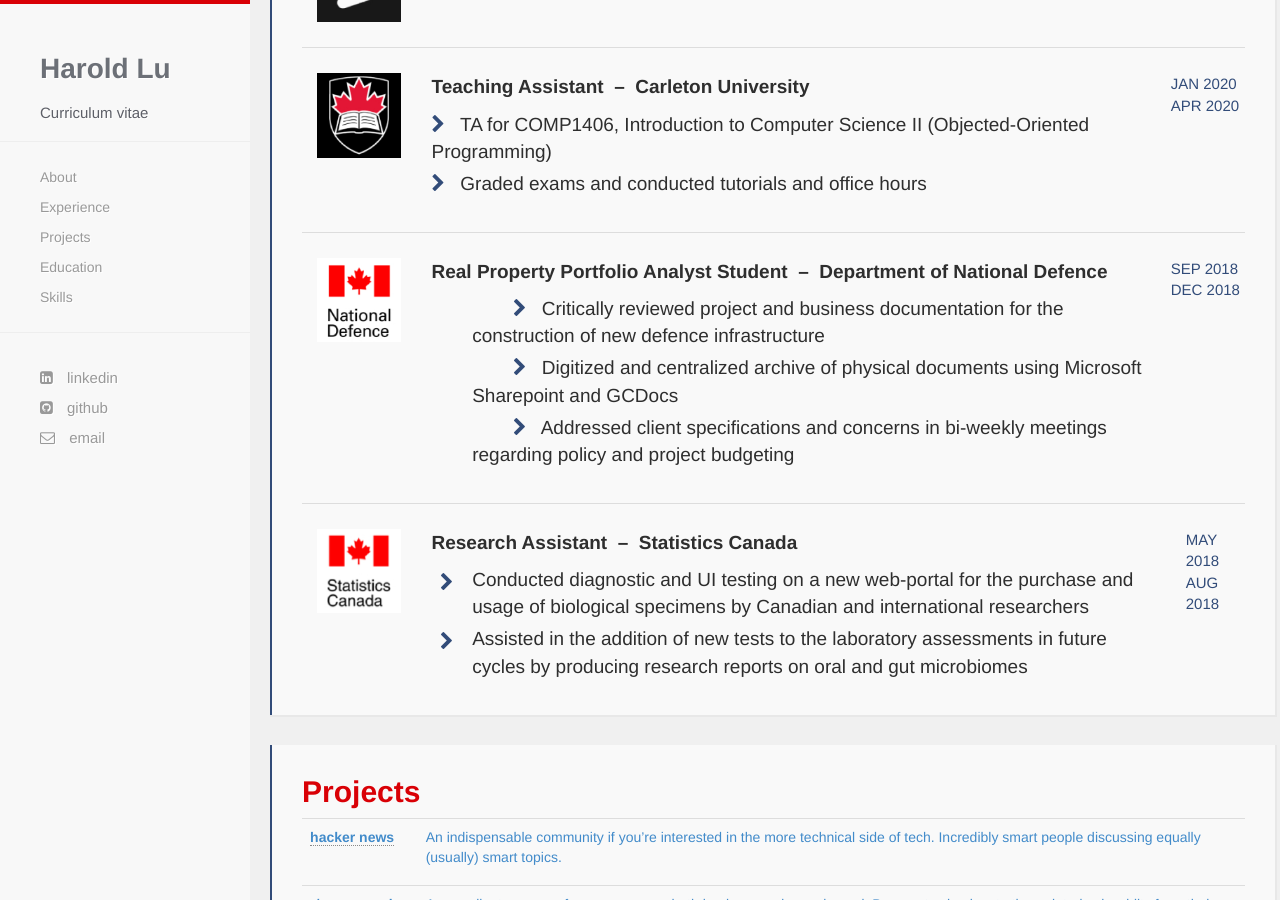
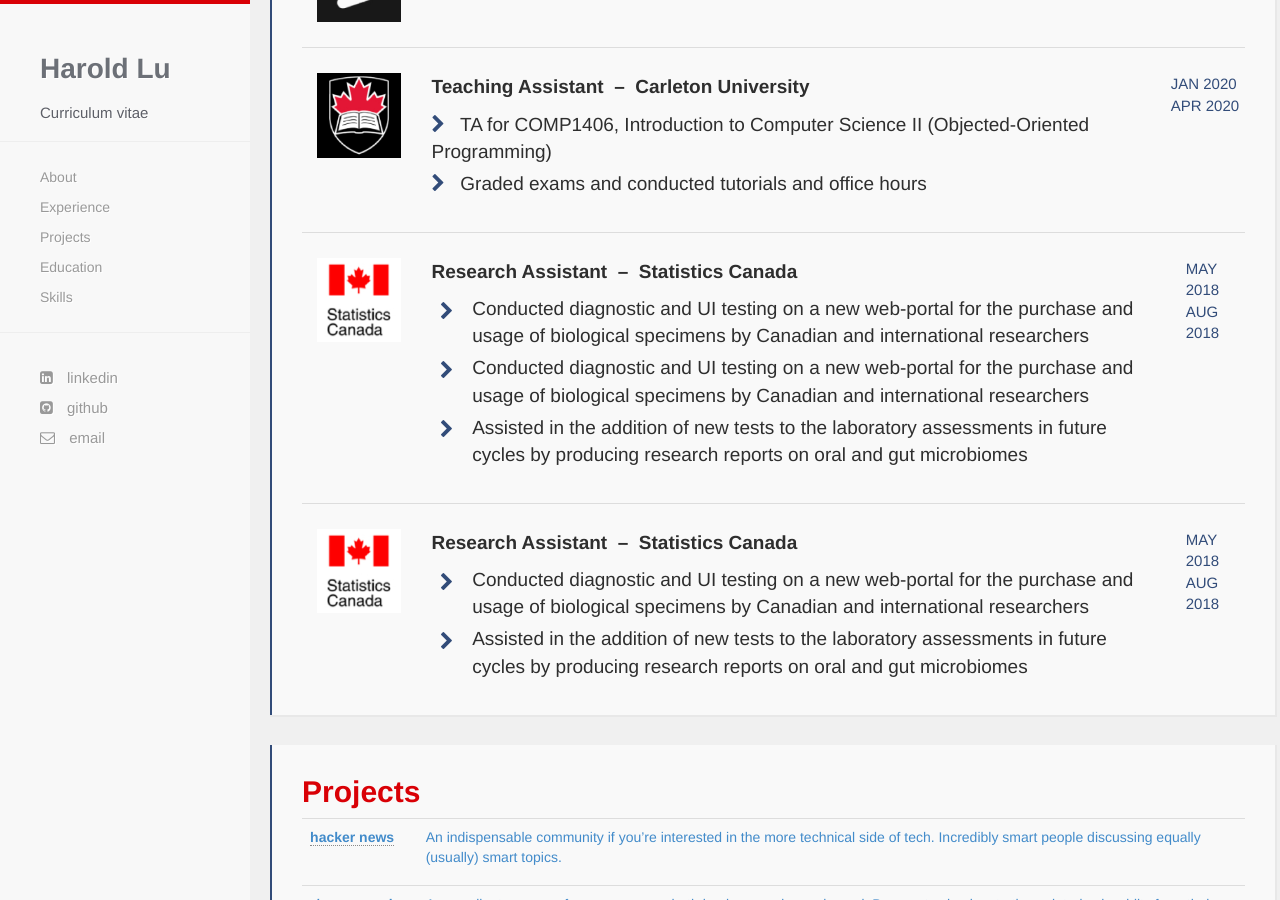
Before and after one commit to harold-lu/harold-lu.github.io, a Jekyll site: the page built from index.html, in a window 1280 px wide and 900 px high, scrolled down 1182 px. Built offline with Jekyll 4.4.1, drawn with Linux system fonts in a browser that asks for light colours; nearby versions of some CDN libraries; some web fonts are replaced.

Commit message:
table update

```diff
--- a/index.html
+++ b/index.html
@@ -61,18 +61,18 @@ title: Herring Cove
           </tr>
           <tr>
             <td style="padding:25px 15px 25px 15px">
-              <p><span class="s1"><img src="{{ site.baseurl }}/images/dnd.jpg" alt="DND logo"></span></p>
+              <p><img src="{{ site.baseurl }}/images/stats.jpg" alt="Statistics Canada logo"></p>
             </td>
             <td style="width:80%;padding:25px 15px 25px 15px">
-              <p style="color:#2e2e2e;font-size:19px;font-weight:600">Real Property Portfolio Analyst Student &nbsp;&ndash;&nbsp; Department of National Defence</p>
+              <p style="color:#2e2e2e;font-size:19px;font-weight:600">Research Assistant &nbsp;&ndash;&nbsp; Statistics Canada</p>
 			  <ul  class="fa-ul" style="font-size:19px;font-weight:450;color:#2e2e2e;padding:0px">
-				<li style="padding-bottom:5px"><span class="fa-ul"><i class="fa fa-chevron-right" style="padding-right:10px;color:#324C79"></i></span> Critically reviewed project and business documentation for the construction of new defence infrastructure</li>
-				<li style="padding-bottom:5px"><span class="fa-ul"><i class="fa fa-chevron-right" style="padding-right:10px;color:#324C79"></i></span> Digitized and centralized archive of physical documents using Microsoft Sharepoint and GCDocs</li>
-				<li><span class="fa-ul"><i class="fa fa-chevron-right" style="padding-right:10px;color:#324C79"></i></span> Addressed client specifications and concerns in bi-weekly meetings regarding policy and project budgeting</li>
+				<li style="padding-bottom:5px"><span class="fa-li"><i class="fa fa-chevron-right" style="padding-right:10px;color:#324C79"></i></span> Conducted diagnostic and UI testing on a new web-portal for the purchase and usage of biological specimens by Canadian and international researchers</li>
+				<li style="padding-bottom:5px"><span class="fa-li"><i class="fa fa-chevron-right" style="padding-right:10px;color:#324C79"></i></span> Conducted diagnostic and UI testing on a new web-portal for the purchase and usage of biological specimens by Canadian and international researchers</li>
+				<li><span class="fa-li"><i class="fa fa-chevron-right" style="padding-right:10px;color:#324C79"></i></span> Assisted in the addition of new tests to the laboratory assessments in future cycles by producing research reports on oral and gut microbiomes</li>
 			  </ul>
 			</td>
             <td style="padding:25px 0px 25px 0px">
-			  <p style="color:#324C79; font-size:15px;font-weight:500">SEP 2018<br>DEC 2018</p>
+			  <p style="color:#324C79; font-size:15px;font-weight:500;padding:0px 0px 0px 15px">MAY 2018<br>AUG 2018</p>
 			</td>
           </tr>
 		  <tr>
```
